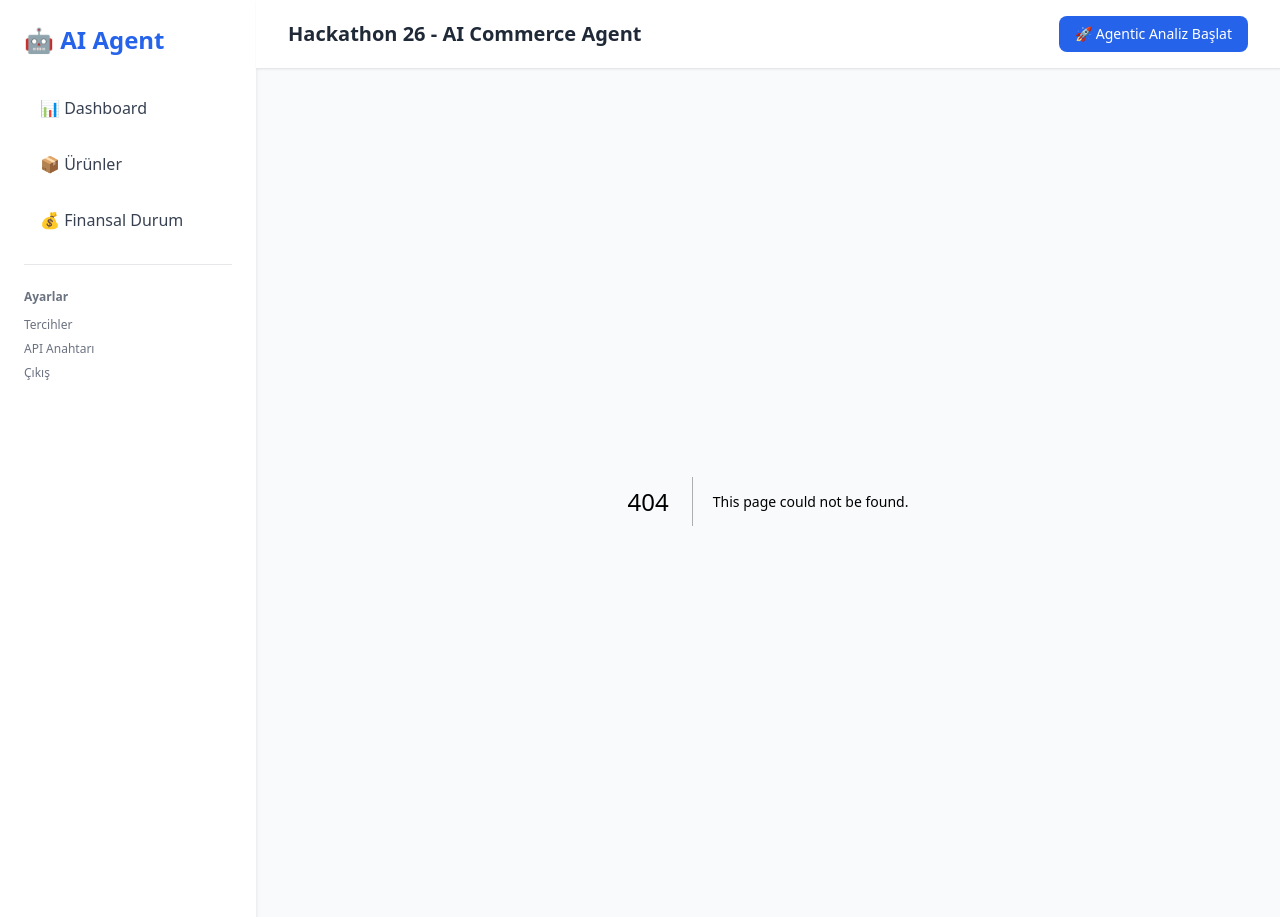
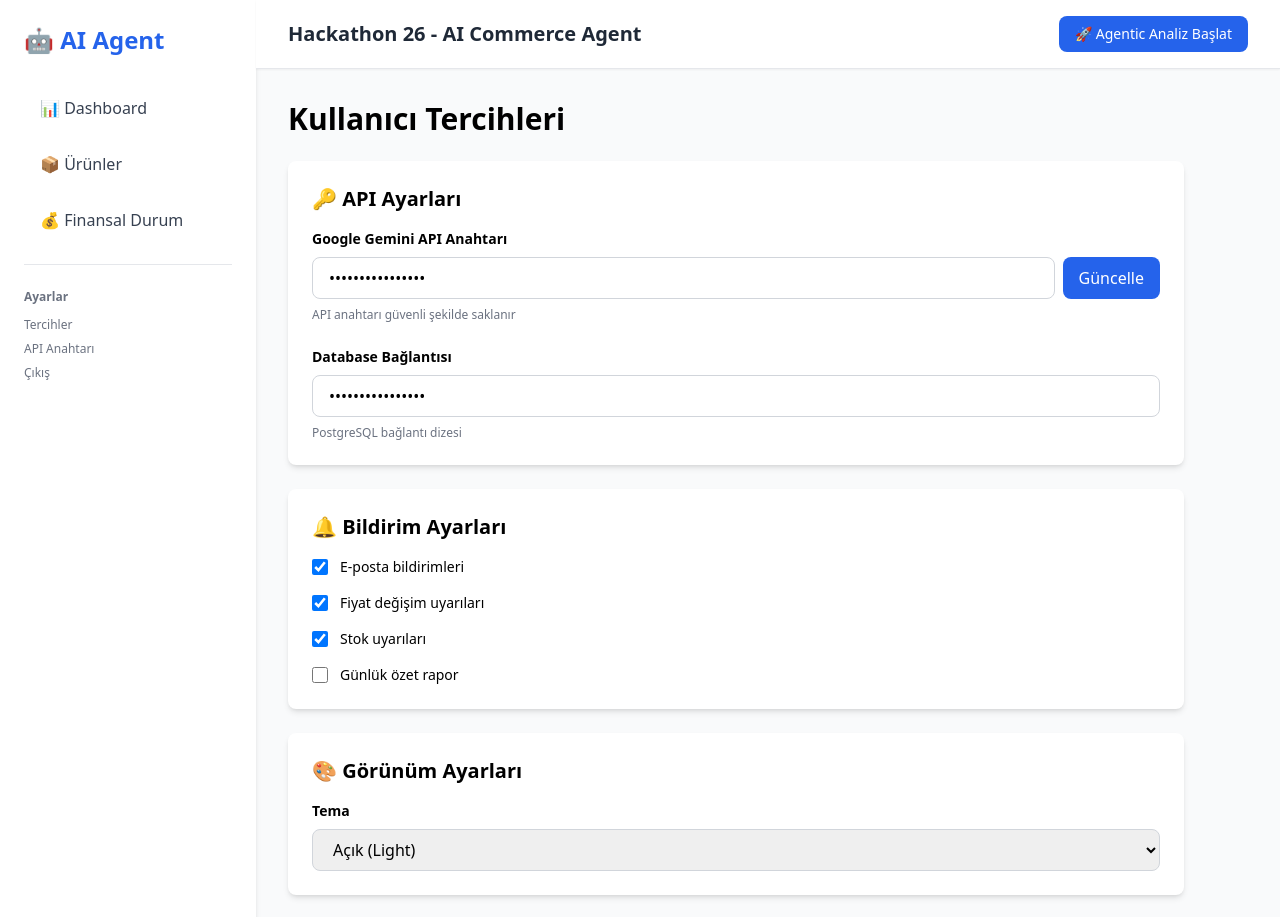
Before and after one commit to windlok/Ajan-Agentic-Yapay-Zeka-Destekli-E-Ticaret-KOB-Asistan, a Next.js app: page /preferences in a window 1280 px wide. Before the commit this address had no page. Shown: the top 917 px of the page. Built offline with nearby package versions, Linux system fonts and the light colour scheme.

Commit message:
feat(preferences): add user preferences page with API, notifications, and theme settings

```diff
--- /dev/null
+++ b/src/app/preferences/page.tsx
@@ -0,0 +1,99 @@
+'use client';
+
+export default function PreferencesPage() {
+  return (
+    <div className="max-w-4xl">
+      <h1 className="text-3xl font-bold mb-6">Kullanıcı Tercihleri</h1>
+
+      <div className="grid grid-cols-1 gap-6">
+        {/* API Settings */}
+        <div className="card">
+          <h2 className="text-xl font-bold mb-4">🔑 API Ayarları</h2>
+
+          <div className="mb-6">
+            <label className="block text-sm font-semibold mb-2">Google Gemini API Anahtarı</label>
+            <div className="flex gap-2">
+              <input
+                type="password"
+                placeholder="sk-..."
+                defaultValue="••••••••••••••••"
+                className="flex-1 px-4 py-2 border border-gray-300 rounded-lg focus:outline-none focus:ring-2 focus:ring-blue-500"
+              />
+              <button className="px-4 py-2 bg-blue-600 text-white rounded-lg hover:bg-blue-700 transition">
+                Güncelle
+              </button>
+            </div>
+            <p className="text-xs text-gray-500 mt-2">API anahtarı güvenli şekilde saklanır</p>
+          </div>
+
+          <div>
+            <label className="block text-sm font-semibold mb-2">Database Bağlantısı</label>
+            <input
+              type="password"
+              placeholder="postgresql://..."
+              defaultValue="••••••••••••••••"
+              className="w-full px-4 py-2 border border-gray-300 rounded-lg focus:outline-none focus:ring-2 focus:ring-blue-500"
+            />
+            <p className="text-xs text-gray-500 mt-2">PostgreSQL bağlantı dizesi</p>
+          </div>
+        </div>
+
+        {/* Notification Settings */}
+        <div className="card">
+          <h2 className="text-xl font-bold mb-4">🔔 Bildirim Ayarları</h2>
+
+          <div className="space-y-4">
+            <div className="flex items-center">
+              <input type="checkbox" id="email-notify" defaultChecked className="w-4 h-4 rounded" />
+              <label htmlFor="email-notify" className="ml-3 text-sm">
+                E-posta bildirimleri
+              </label>
+            </div>
+            <div className="flex items-center">
+              <input type="checkbox" id="price-notify" defaultChecked className="w-4 h-4 rounded" />
+              <label htmlFor="price-notify" className="ml-3 text-sm">
+                Fiyat değişim uyarıları
+              </label>
+            </div>
+            <div className="flex items-center">
+              <input type="checkbox" id="inventory-notify" defaultChecked className="w-4 h-4 rounded" />
+              <label htmlFor="inventory-notify" className="ml-3 text-sm">
+                Stok uyarıları
+              </label>
+            </div>
+            <div className="flex items-center">
+              <input type="checkbox" id="daily-report" className="w-4 h-4 rounded" />
+              <label htmlFor="daily-report" className="ml-3 text-sm">
+                Günlük özet rapor
+              </label>
+            </div>
+          </div>
+        </div>
+
+        {/* Theme Settings */}
+        <div className="card">
+          <h2 className="text-xl font-bold mb-4">🎨 Görünüm Ayarları</h2>
+
+          <div>
+            <label className="block text-sm font-semibold mb-2">Tema</label>
+            <select defaultValue="Açık (Light)" className="w-full px-4 py-2 border border-gray-300 rounded-lg focus:outline-none focus:ring-2 focus:ring-blue-500">
+              <option>Açık (Light)</option>
+              <option>Koyu (Dark)</option>
+              <option>Otomatik (Sistem)</option>
+            </select>
+          </div>
+        </div>
+
+        {/* Save Button */}
+        <div className="flex gap-4">
+          <button className="btn-primary px-6">
+            💾 Değişiklikleri Kaydet
+          </button>
+          <button className="px-6 py-2 border border-gray-300 rounded-lg hover:bg-gray-50 transition">
+            İptal
+          </button>
+        </div>
+      </div>
+    </div>
+  );
+}
```
